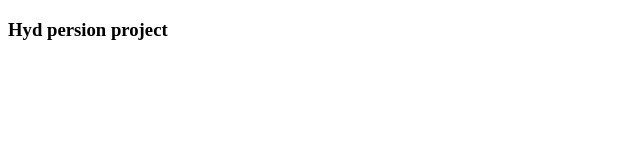
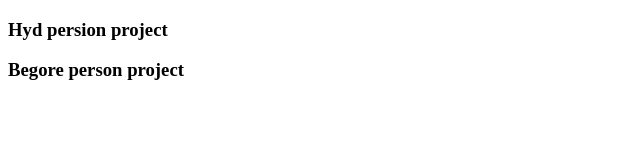
Before and after one commit to Poojwala-Lingareddy/hyd, a plain HTML site: page index.html in a window 1280 px wide. Shown: the whole page, without its empty margins (0-640 px from the left). Drawn offline with Linux system fonts and the light colour scheme.

```diff
--- a/index.html
+++ b/index.html
@@ -6,5 +6,6 @@
 </head>
 <body>
     <h3>Hyd persion project</h3>
+    <h3>Begore person project</h3>
 </body>
 </html>
```
